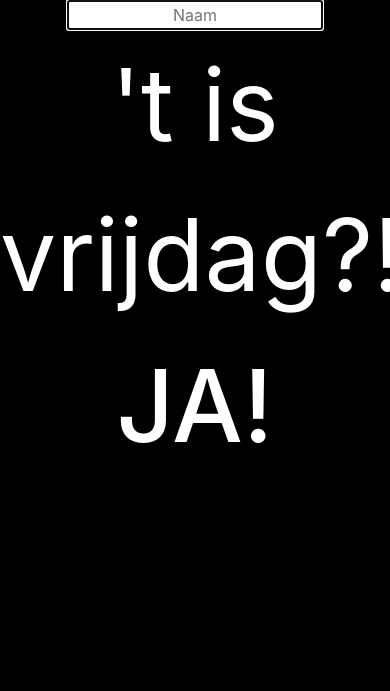
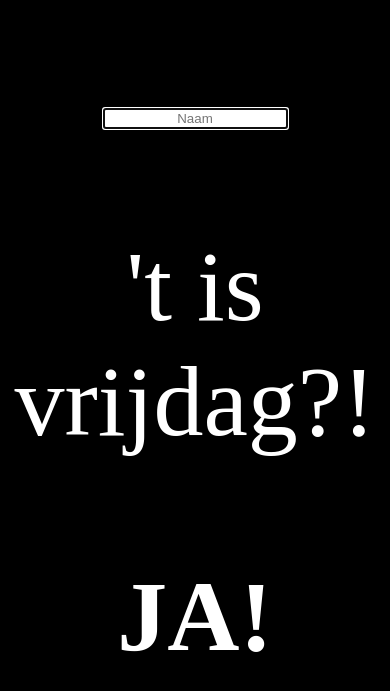
Before and after one commit to fedei91/het-is-vrijdag, a Django app: page / in a window 390 px wide; the page is wider, and only the part inside the window is pictured. Shown: the top 691 px of that part. Run offline with Django 3.2, Linux system fonts and the light colour scheme.

Commit message:
fix responsive design
added the bootstrap bundle and divided the page in equal columns

```diff
--- a/vrijdag/static/vrijdag/style.css
+++ b/vrijdag/static/vrijdag/style.css
@@ -16,5 +16,6 @@ p {
 }
 
 input {
+  margin-top: 100px;
   text-align: center;
 }
--- a/vrijdag/templates/vrijdag/index.html
+++ b/vrijdag/templates/vrijdag/index.html
@@ -6,15 +6,17 @@
     <meta http-equiv="X-UA-Compatible" content="IE=edge" />
     <title>'t is vrijdag?!'</title>
     <meta name="viewport" content="width=device-width, initial-scale=1" />
-    <link
-      rel="stylesheet"
-      href="https://cdn.jsdelivr.net/npm/bootstrap@4.5.3/dist/css/bootstrap.min.css"
-      integrity="sha384-TX8t27EcRE3e/ihU7zmQxVncDAy5uIKz4rEkgIXeMed4M0jlfIDPvg6uqKI2xXr2"
-      crossorigin="anonymous"
-    />
+    <script src="https://code.jquery.com/jquery-3.5.1.slim.min.js" integrity="sha384-DfXdz2htPH0lsSSs5nCTpuj/zy4C+OGpamoFVy38MVBnE+IbbVYUew+OrCXaRkfj" crossorigin="anonymous"></script>
+    <script src="https://cdn.jsdelivr.net/npm/bootstrap@4.5.3/dist/js/bootstrap.bundle.min.js" integrity="sha384-ho+j7jyWK8fNQe+A12Hb8AhRq26LrZ/JpcUGGOn+Y7RsweNrtN/tE3MoK7ZeZDyx" crossorigin="anonymous"></script>
     <link rel="stylesheet" href="{% static 'vrijdag/style.css'%}" />
   </head>
   <body>
+    <div class="container">
+      <div class="row">
+        <div class="col-md-4"></div>
+      </div>
+      <div class="row">
+        <div class="col-md-4">
           <form>
             <input autofocus id="name" placeholder="Naam" type="text" />
           </form>
@@ -26,6 +28,12 @@
           <h1>NEEN <br />:(</h1>
 
           {% endif %}
+        </div>
+      </div>
+      <div class="row">
+        <div class="col-md-4"></div>
+      </div>
+    </div>
     <script
       type="text/javascript"
       src="{% static 'vrijdag/index.js'%}"
```
Lines whose indentation alone changed are shown as unchanged.
